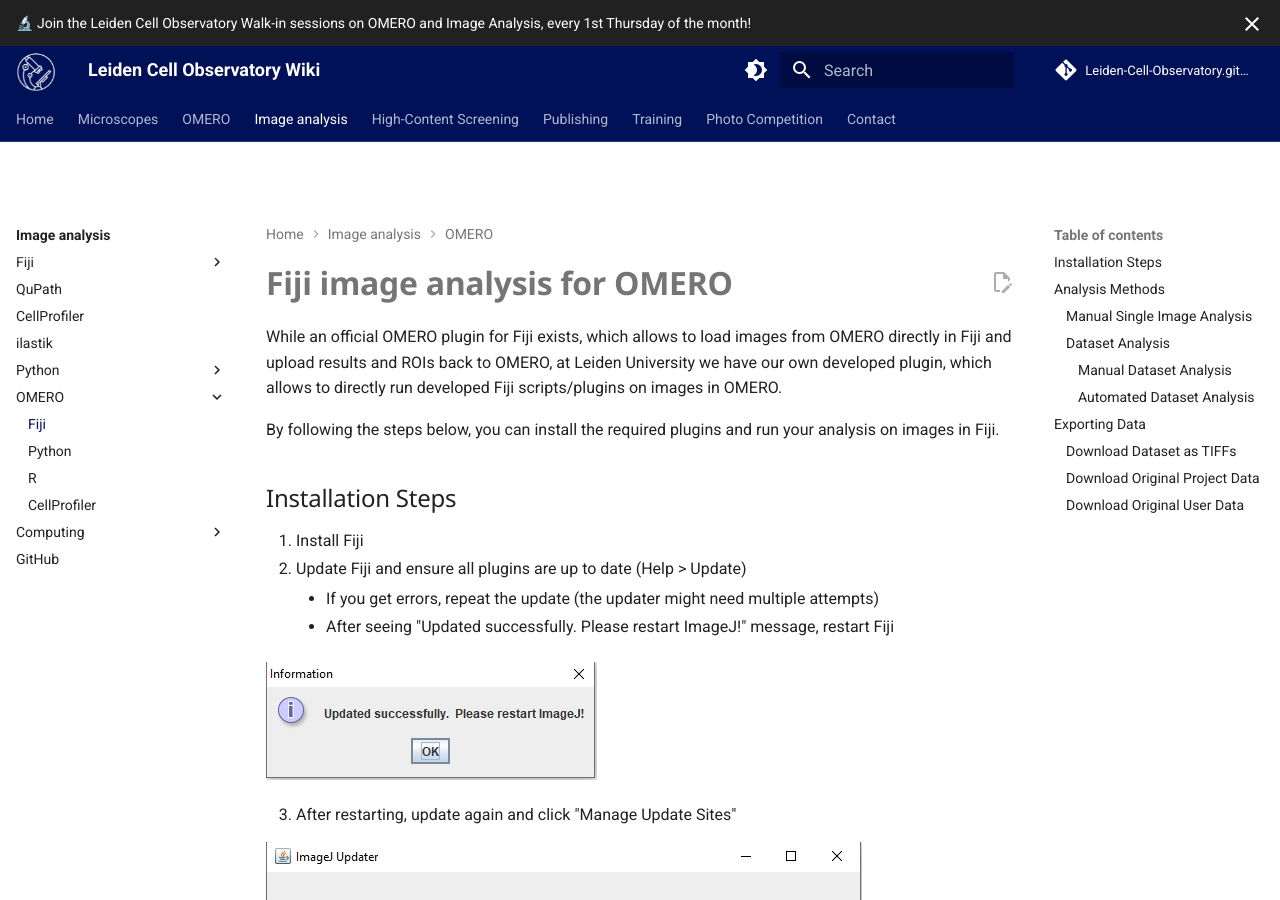
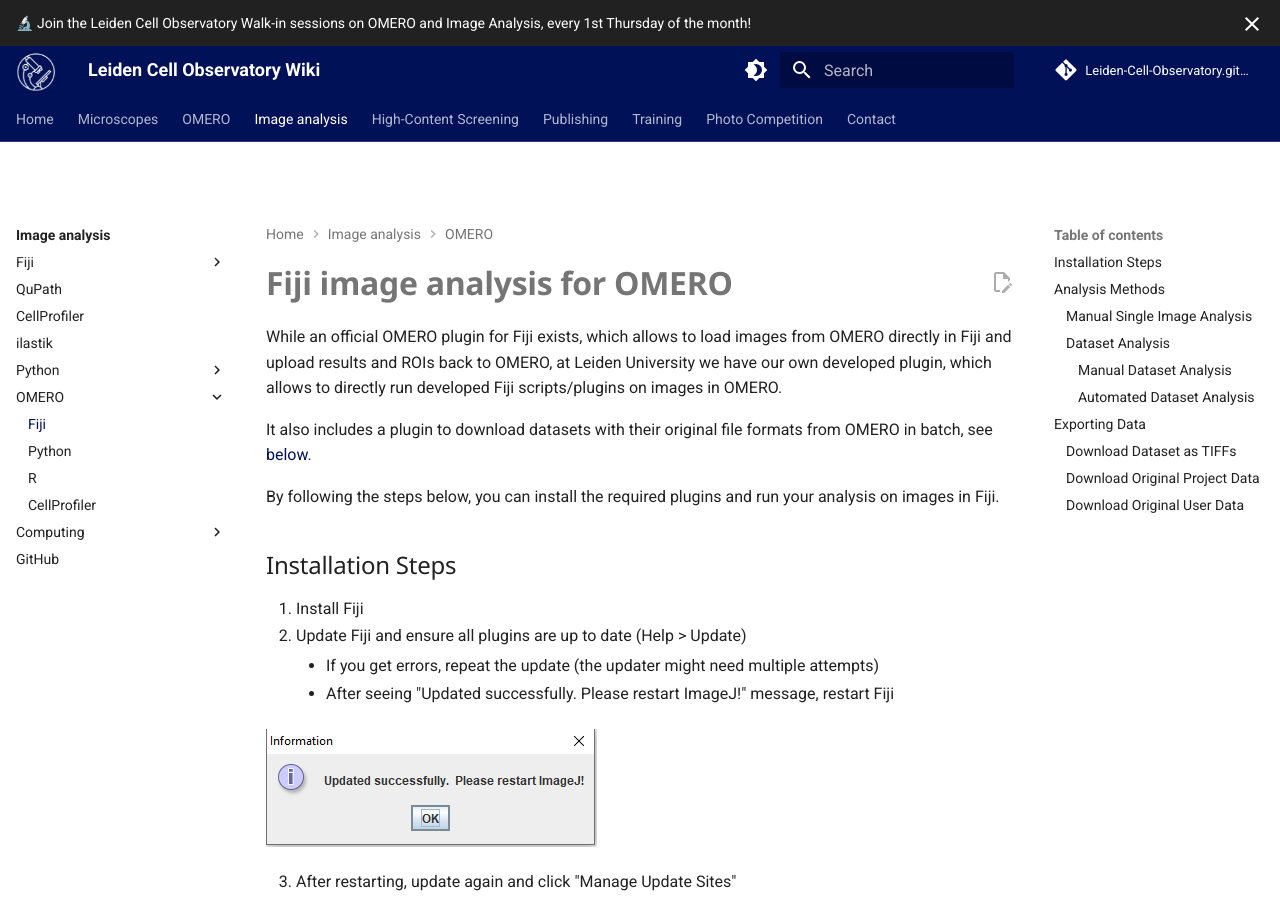
Before and after one commit to Leiden-Cell-Observatory/Leiden-Cell-Observatory.github.io, an MkDocs documentation site: the page built from docs/omero/analysis/analysis_fiji.md, in a window 1280 px wide and 900 px high. Built offline with MkDocs 1.6.1 and Material for MkDocs 9.7.7, drawn with Linux system fonts in a browser that asks for light colours; comment, search, counter and statistics services are not loaded; some of the changed text lies outside the part shown.

Commit message:
Update analysis_fiji.md

```diff
--- a/docs/omero/analysis/analysis_fiji.md
+++ b/docs/omero/analysis/analysis_fiji.md
@@ -1,6 +1,8 @@
 # Fiji image analysis for OMERO
 
 While an official OMERO plugin for Fiji exists, which allows to load images from OMERO directly in Fiji and upload results and ROIs back to OMERO, at Leiden University we have our own developed plugin, which allows to directly run developed Fiji scripts/plugins on images in OMERO.
+
+It also includes a plugin to download datasets with their original file formats from OMERO in batch, see [below](#exporting-data).
 
 By following the steps below, you can install the required plugins and run your analysis on images in Fiji.
 
@@ -104,6 +106,7 @@
 
 ## Exporting Data
 Within the Leiden University Fiji plugin there are several options available to download images from OMERO.
+First of all make sure to properly install the plugin and required update sites, see [above](#installation-steps).
 
 ![Leiden OMERO Plugin options](analysis_fiji/images/export_fiji1.png)
 
```
